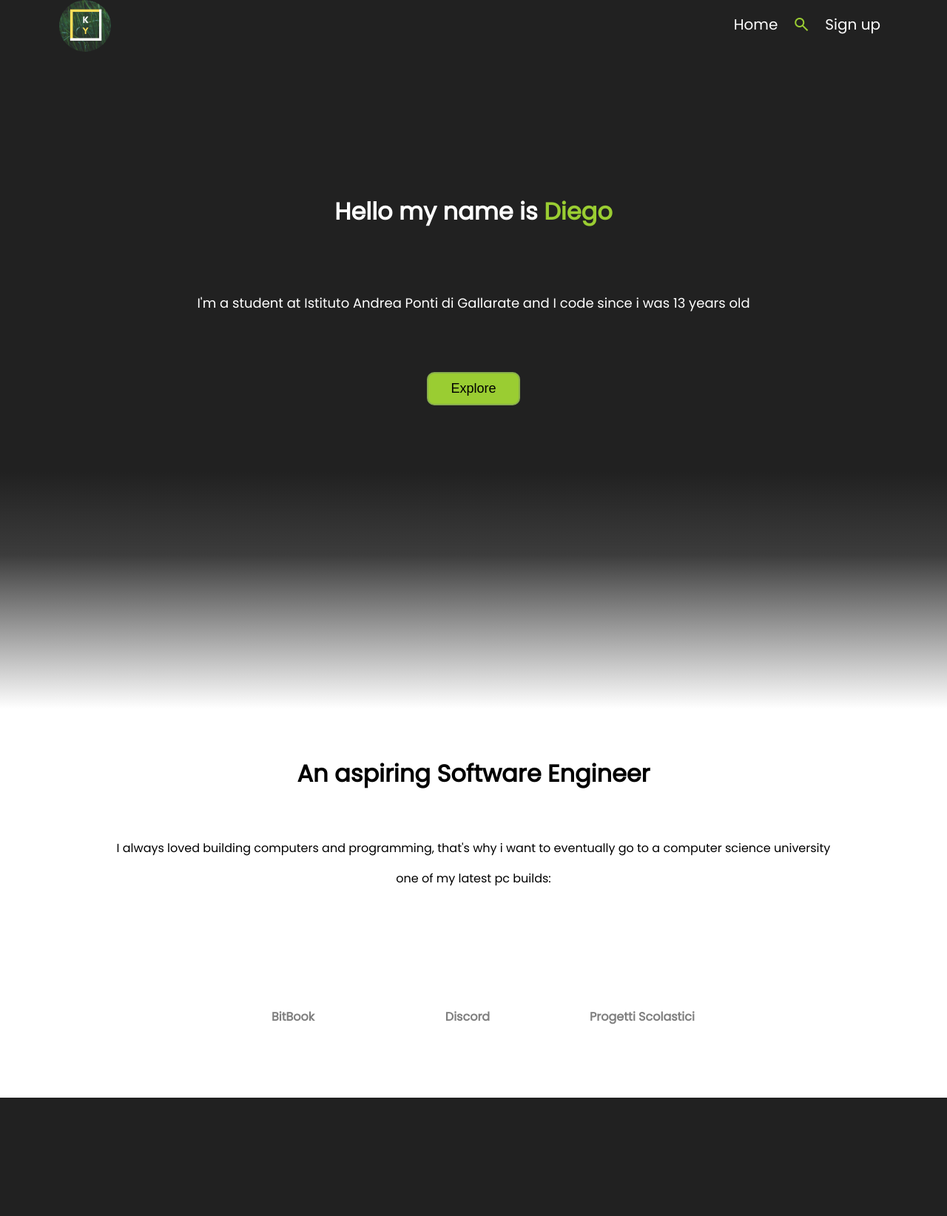
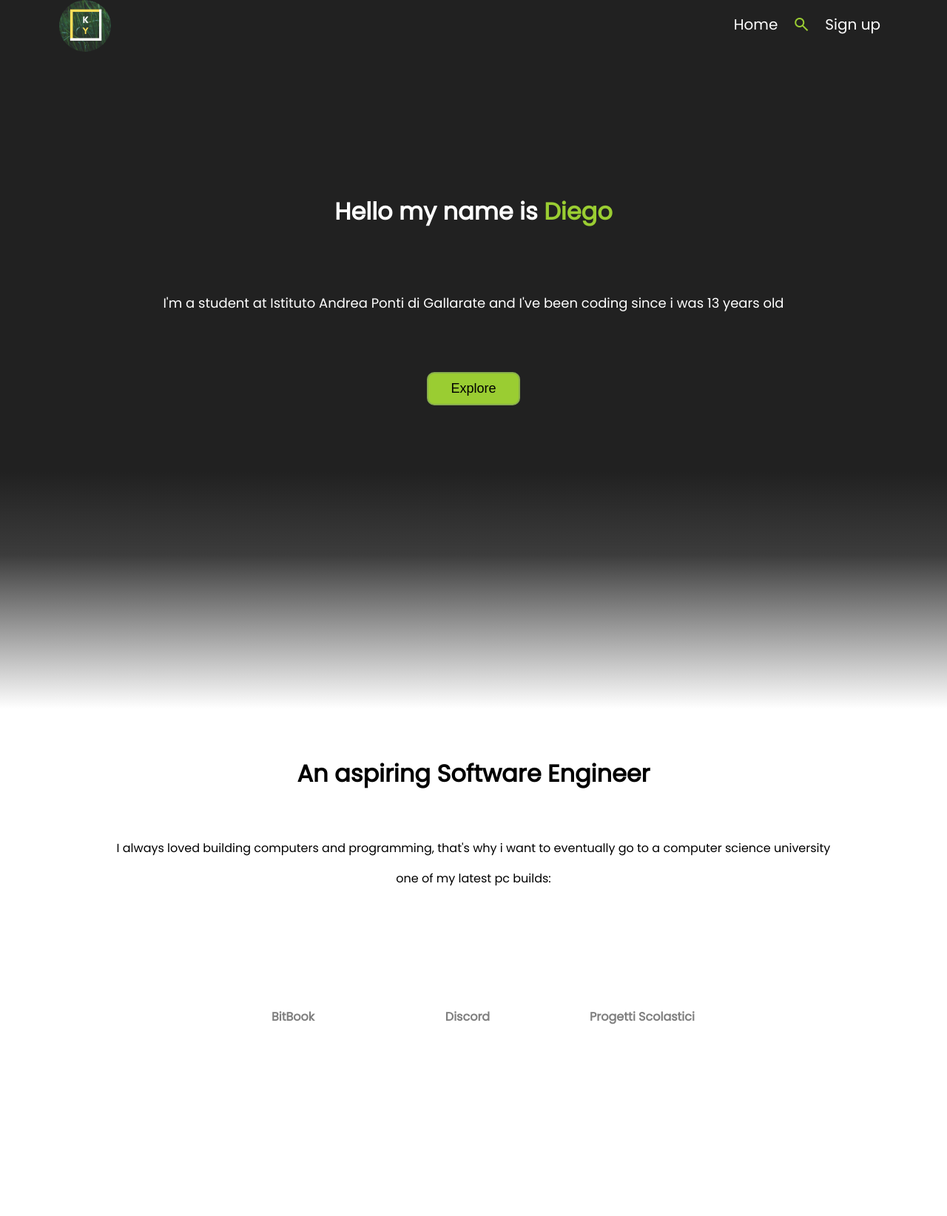
Before and after one commit to KyoozCPR/Portfolio-website, a Django app: page / in a window 1280 px wide. Shown: the whole page at 74% size. Before the commit the page ends 1484 px from the top, so only its background shows below. Run offline with Django 4.2, Linux system fonts and the light colour scheme.

Commit message:
minor changes

```diff
--- a/PollsApp/templates/PollsApp/home/index.html
+++ b/PollsApp/templates/PollsApp/home/index.html
@@ -37,7 +37,7 @@
     <div class="Description">
 
         <h1 id="Name">Hello my name is <p style="color: yellowgreen; display:inline-block">Diego</p></h1>
-        <p id="Statement">I'm a student at Istituto Andrea Ponti di Gallarate and I code since i was 13 years old</p>
+        <p id="Statement">I'm a student at Istituto Andrea Ponti di Gallarate and I've been coding since i was 13 years old</p>
     </div>
 
     <div class="popup_selector">
--- a/collected_static_files/css/index.css
+++ b/collected_static_files/css/index.css
@@ -8,10 +8,6 @@
     margin-top: 5em;
 }
 
-.Description #Name b{
-    color: yellowgreen
-
-}
 .Description #Statement {
     display: flex;
     justify-content: center;
@@ -126,6 +122,7 @@ p {
     display: flex;
     justify-content: center;
     align-items: center;
+    margin-bottom: 10em;
 }
 
 #container-wrap a {
--- a/static/css/index.css
+++ b/static/css/index.css
@@ -122,6 +122,7 @@ p {
     display: flex;
     justify-content: center;
     align-items: center;
+    margin-bottom: 10em;
 }
 
 #container-wrap a {
```
Also changed, not shown: PollsApp/migrations/0002_alter_user_email.py (added), db.sqlite3, 1 other file.
